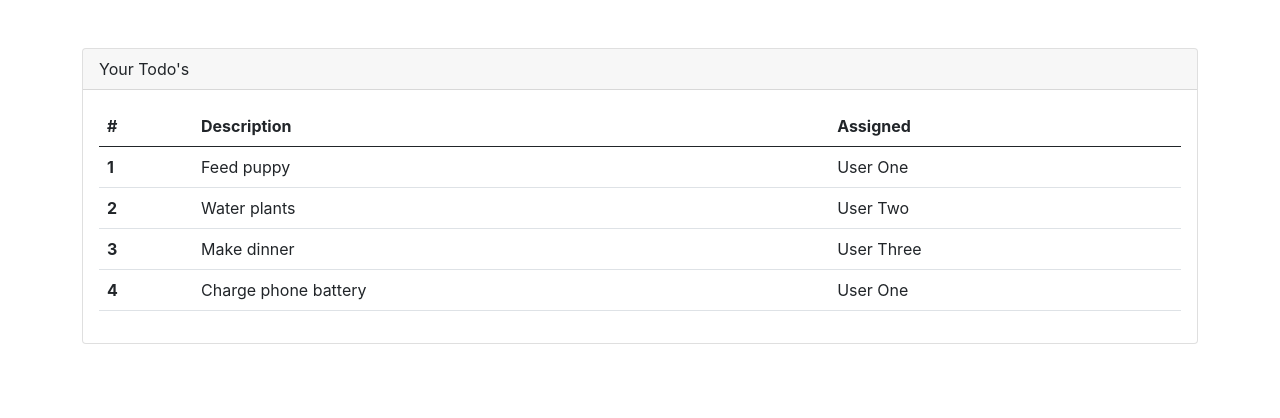
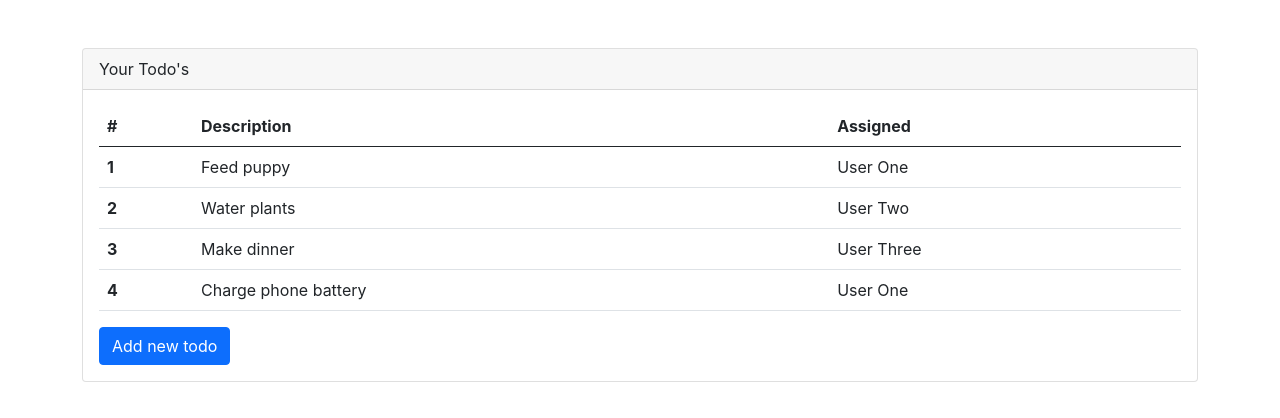
Before and after one commit to vinayvk31/myreact-todo, a React (Create React App) app in the folder react-todos/: page / in a window 1280 px wide. Shown: the top 418 px of the page. Built offline with nearby package versions, Linux system fonts and the light colour scheme.

Commit message:
React: Creating a button to add new todos by using onClick and usage of hooks(useState) and destructuring

```diff
--- a/react-todos/src/App.js
+++ b/react-todos/src/App.js
@@ -1,14 +1,26 @@
+import React, {useState} from 'react';
 import './App.css';
 import TodoTable from './components/TodoTable.js';
 
 function App() {
 
-  const todos = [
+  const [todos, setTodos] = useState([
     { rowNumber: 1, rowDescription: 'Feed puppy', rowAssigned: 'User One'},
     { rowNumber: 2, rowDescription: 'Water plants', rowAssigned: 'User Two'},
     { rowNumber: 3, rowDescription: 'Make dinner', rowAssigned: 'User Three'},
     { rowNumber: 4, rowDescription: 'Charge phone battery', rowAssigned: 'User One'}
-  ]
+  ])
+
+  const addTodo = () =>{
+    if ( todos.length > 0){
+      const newTodo ={
+        rowNumber:todos.length + 1,
+        rowDescription: 'New Todo',
+        rowAssigned: 'User Three'
+      };
+      setTodos( todos => [...todos, newTodo]);
+    }
+  }
 
   return (
     <div className="mt-5 container">
@@ -18,6 +30,9 @@
         </div>
         <div className="card-body">
           <TodoTable todos={todos}/>
+          <button className='btn btn-primary' onClick={addTodo}>
+            Add new todo
+          </button>
         </div>
       </div>
     </div>
```
